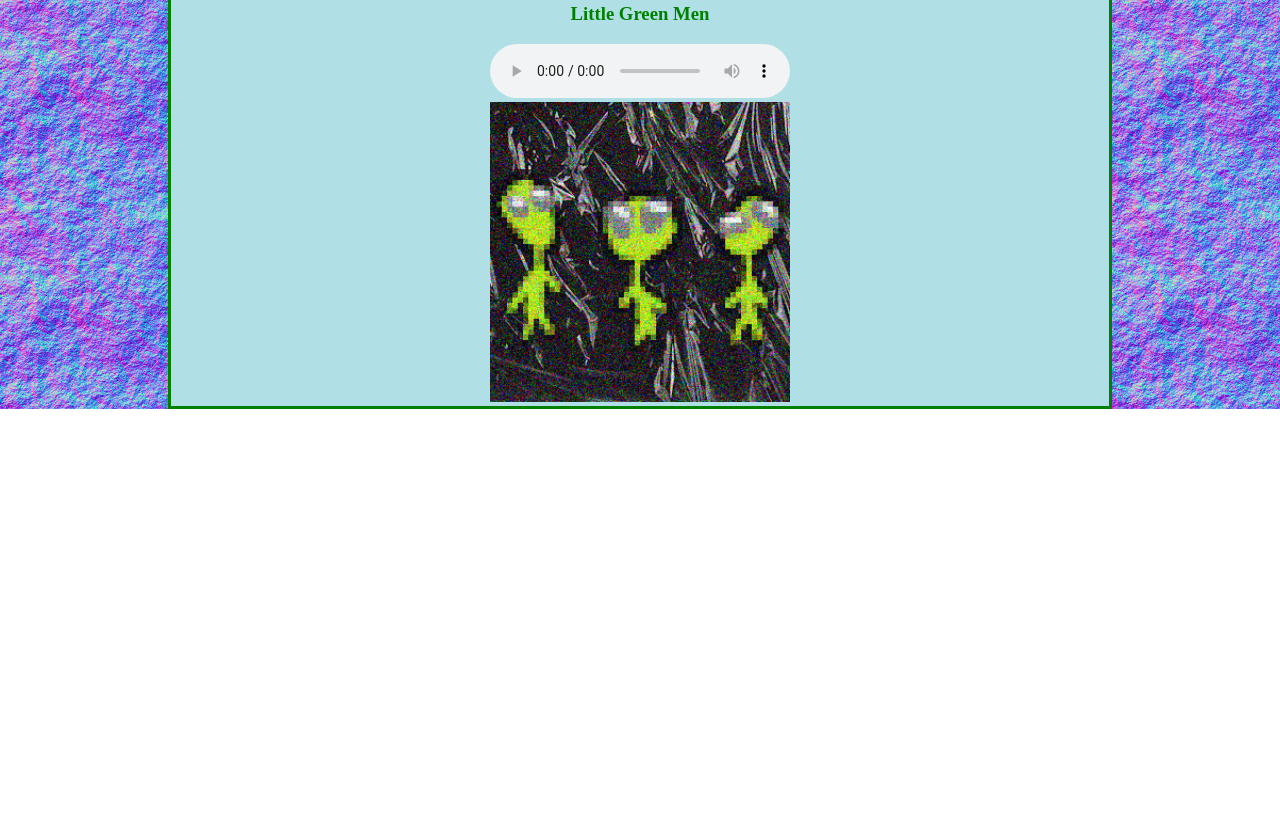
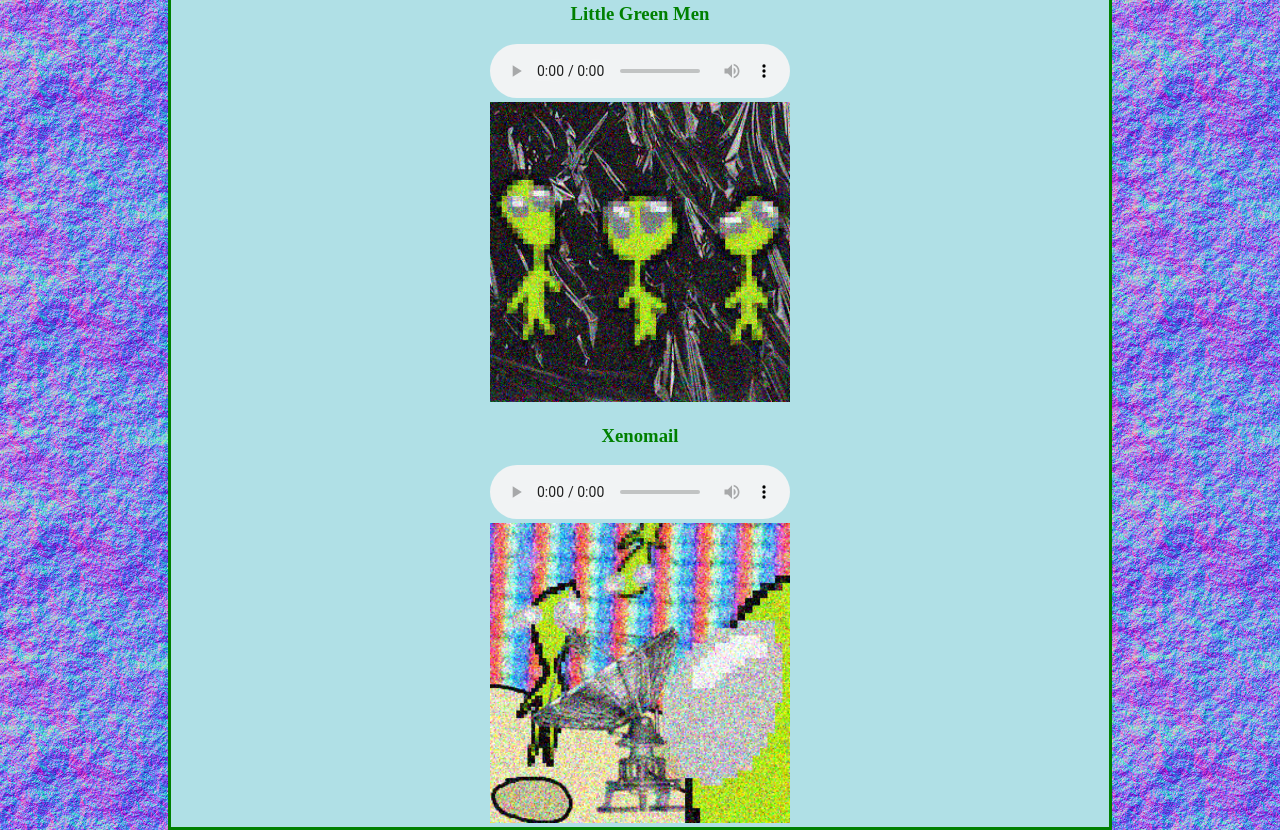
Before and after one commit to nolgthorn/nolgthorn.github.io, a plain HTML site: page music.html in a window 1280 px wide. Shown: the part 1768-2598 px from the top of the page. Before the commit the page ends 2177 px from the top, so only its background shows below. Drawn offline with Linux system fonts and the light colour scheme.

Commit message:
Added new track

```diff
--- a/music.html
+++ b/music.html
@@ -93,6 +93,16 @@
 			</div>
 			<img src="images/LittleGreenMen.png" style="width: 300px; height:300px;">
 		</div>
+		<div class="collection">
+			<div class="track">
+				<h3>Xenomail</h3>
+				<audio controls>
+				  <source src="files/Xenomail.wav" type="audio/wav">
+				Your browser does not support the audio element.
+				</audio>
+			</div>
+			<img src="images/Xenomail.png" style="width: 300px; height:300px;">
+		</div>
 	</div>
 </body>
 </html>
```
Also changed, not shown: images/Xenomail.png (added), 1 other file.
